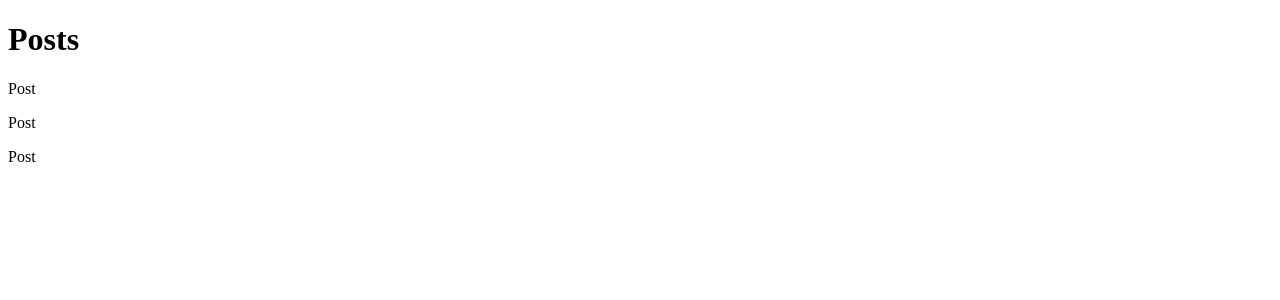
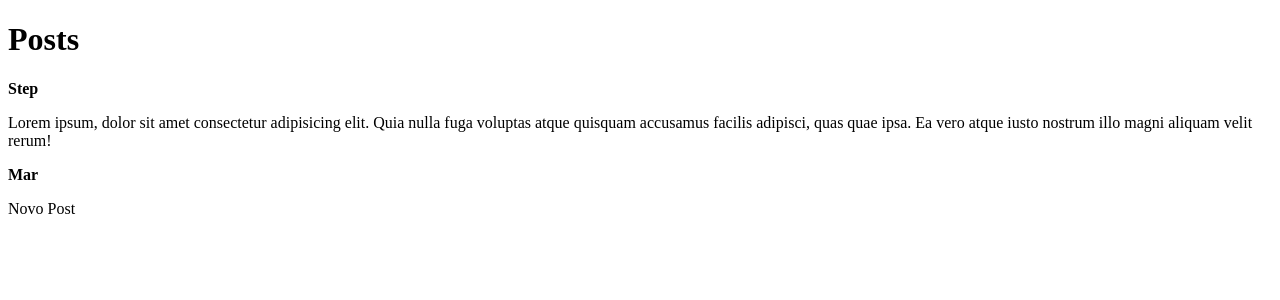
Before and after one commit to Stephany249/react, a React (Vite) app in the folder 01-fundamentos-reactjs/: page / in a window 1280 px wide. Shown: the top 300 px of the page. Built offline with nearby package versions, Linux system fonts and the light colour scheme.

Commit message:
Getting started with React - Properties

```diff
--- a/01-fundamentos-reactjs/src/App.jsx
+++ b/01-fundamentos-reactjs/src/App.jsx
@@ -4,9 +4,12 @@ export function App() {
   return (
     <div>
       <h1>Posts</h1>
-      <Post />
-      <Post />
-      <Post />
+      <Post
+        author="Step"
+        content="Lorem ipsum, dolor sit amet consectetur adipisicing elit. Quia nulla fuga voluptas atque quisquam accusamus facilis adipisci, quas quae ipsa. Ea vero atque iusto nostrum illo magni aliquam velit rerum!
+"
+      />
+      <Post author="Mar" content="Novo Post " />
     </div>
   );
 }
--- a/01-fundamentos-reactjs/src/Post.jsx
+++ b/01-fundamentos-reactjs/src/Post.jsx
@@ -1,3 +1,8 @@
-export function Post() {
-  return <p>Post</p>;
+export function Post(props) {
+  return (
+    <>
+      <strong>{props.author}</strong>
+      <p>{props.content}</p>
+    </>
+  );
 }
```
